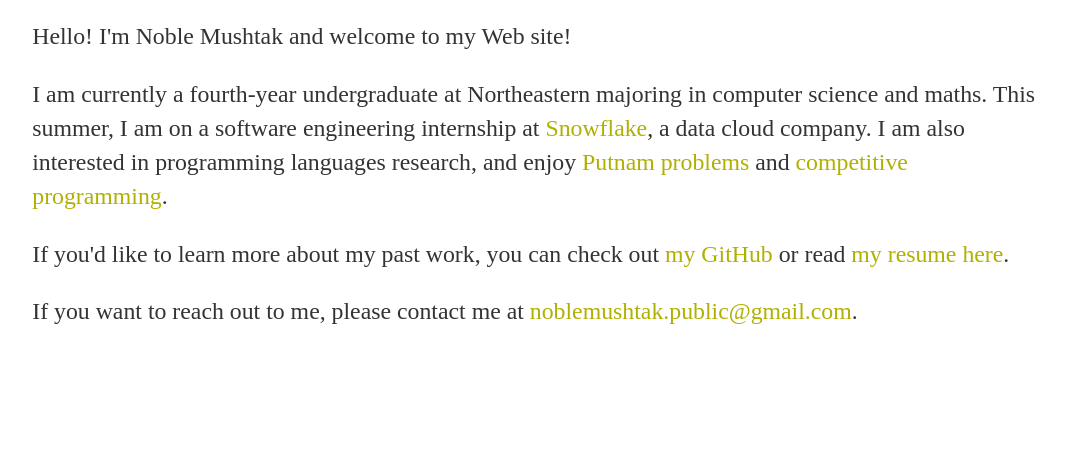
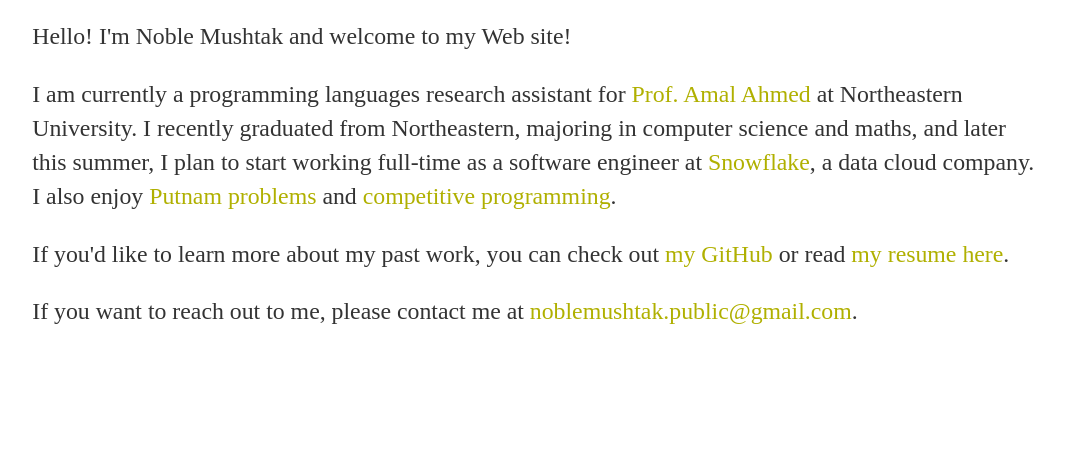
Before and after one commit to Noble-Mushtak/Personal-Website, a Django app: template main/templates/main/index.html in a window 1280 px wide. Shown: the part 114-568 px from the top of the page, without its empty margins (106-1172 px from the left). Run offline with Django 3.2, Linux system fonts and the light colour scheme; the template is opened without the code that fills it, so the values that code supplies are empty; some libraries are stand-ins or nearby versions; some web fonts are replaced.

Commit message:
Updated resume

```diff
--- a/main/templates/main/index.html
+++ b/main/templates/main/index.html
@@ -27,7 +27,7 @@
 {% block body %}
 <p>Hello! I'm Noble Mushtak and welcome to my Web site!</p>
 
-<p>I am currently a fourth-year undergraduate at Northeastern majoring in computer science and maths. This summer, I am on a software engineering internship at <a href="https://www.snowflake.com/">Snowflake</a>, a data cloud company. I am also interested in programming languages research, and enjoy <a href="http://mathserver.neu.edu/robin/Putnam/">Putnam problems</a> and <a href="https://codeforces.com/profile/Noble_Mushtak">competitive programming</a>.</p>
+<p>I am currently a programming languages research assistant for <a href="https://www.ccs.neu.edu/home/amal/">Prof. Amal Ahmed</a> at Northeastern University. I recently graduated from Northeastern, majoring in computer science and maths, and later this summer, I plan to start working full-time as a software engineer at <a href="https://www.snowflake.com/">Snowflake</a>, a data cloud company. I also enjoy <a href="http://mathserver.neu.edu/robin/Putnam/">Putnam problems</a> and <a href="https://codeforces.com/profile/Noble_Mushtak">competitive programming</a>.</p>
 
 <p>If you'd like to learn more about my past work, you can check out <a href="https://github.com/Noble-Mushtak">my GitHub</a> or read <a href="{% static "resume.pdf" %}">my resume here</a>.</p>
 
```
Also changed, not shown: 1 other file.
